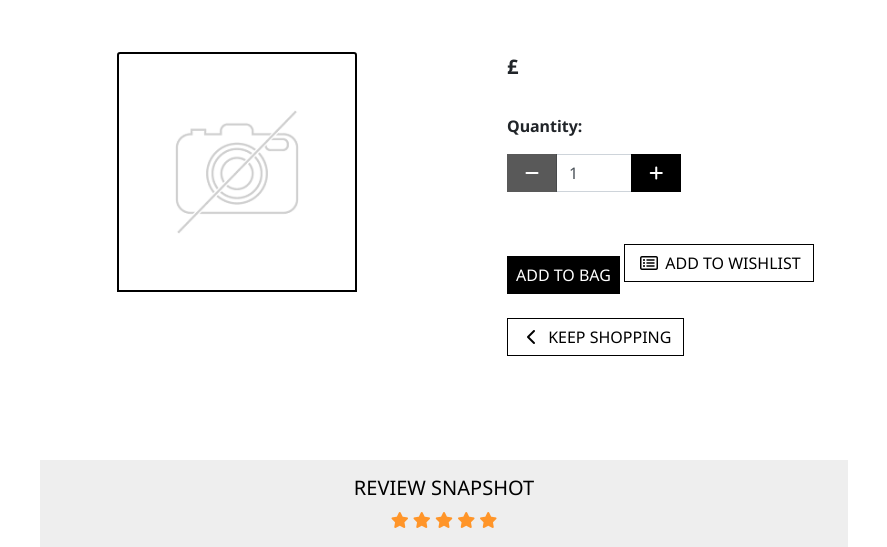
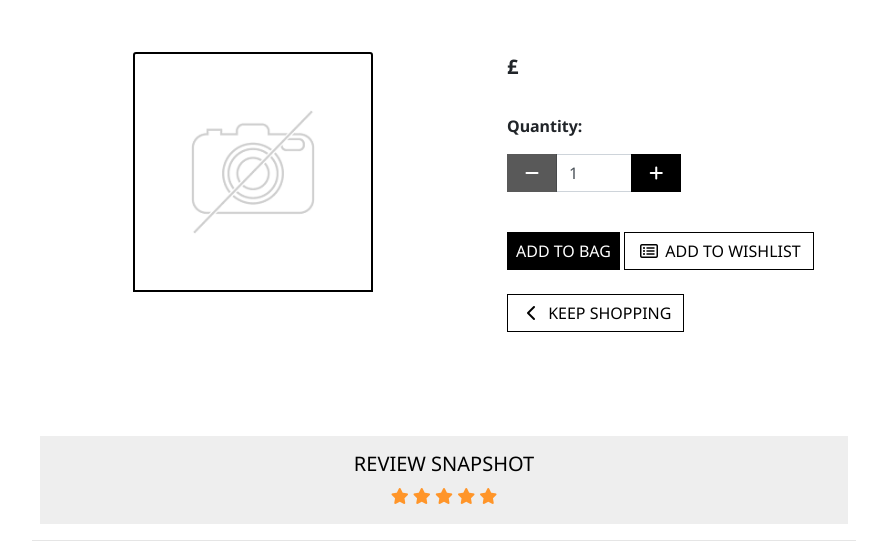
Before and after one commit to Nazulka/Poster-Panda, a Django app: template products/templates/products/product_detail.html in a window 1280 px wide. Shown: the part 156-703 px from the top of the page, without its empty margins (196-1083 px from the left). Run offline with Django 3.2, Linux system fonts and the light colour scheme; the template is opened without the code that fills it, so the values that code supplies are empty; parts of the project's set-up code (start-up, migrations or seed data) failed here and were passed over; some libraries are stand-ins or nearby versions.

Commit message:
Fix padding and button margin

```diff
--- a/products/templates/products/product_detail.html
+++ b/products/templates/products/product_detail.html
@@ -14,7 +14,7 @@
 <div class="container">
     <div class="row">
         <div class="col-12 col-md-6 col-lg-5 offset-lg-1">
-            <div class="image-container text-right px-4 m-5">
+            <div class="image-container text-right px-2 m-5">
                 {% if product.image %}
                 <a href="{{ product.image.url }}" target="_blank">
                     <img class="card-img-top product-view-img img-fluid" src="{{ product.image.url }}"
@@ -84,7 +84,7 @@
                         </div>
                         <!-- Render Add to wishlist or Remove from wishlist button if item exists in the wishlist already -->
                         <div class="col{% if s %}-12 mt-2{% endif %}">
-                            <input type="submit" class="btn btn-black rounded-0 text-uppercase mt-5 px-2" value="Add to Bag">
+                            <input type="submit" class="btn btn-black rounded-0 text-uppercase mt-4 px-2" value="Add to Bag">
                                 {% if wishlist is True %}
                                     <a href="{% url 'add_to_wishlist' product.id %}"
                                         class="btn btn-outline-black rounded-0 mt-4">
```
